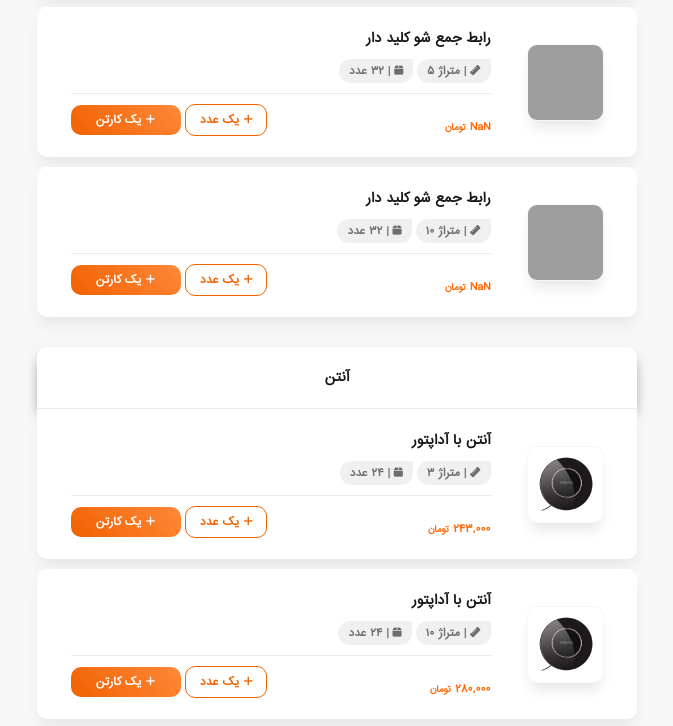
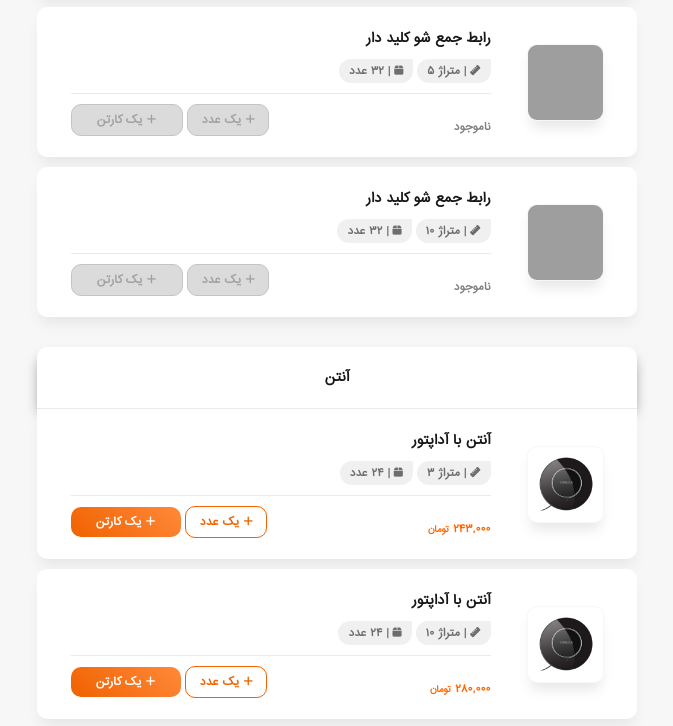
Before and after one commit to autosam/shop, a plain HTML site: page index.html in a window 1280 px wide. Shown: the part 6189-6915 px from the top of the page, without its empty margins (303-976 px from the left). Drawn offline with Linux system fonts and the light colour scheme; grey boxes are pictures that could not be loaded.

Commit message:
new products - add unavailable units

```diff
--- a/db/products.json
+++ b/db/products.json
@@ -375,7 +375,7 @@
   {
     "title": "رابط جمع شو کلید دار",
     "description": "",
-    "price": "عدم موجودی",
+    "price": "-1",
     "image": "resources/product-images/11.png",
     "category": "رابط",
     "tags": {
@@ -386,7 +386,7 @@
   {
     "title": "رابط جمع شو کلید دار",
     "description": "",
-    "price": "عدم موجودی",
+    "price": "-1",
     "image": "resources/product-images/11.png",
     "category": "رابط",
     "tags": {
@@ -484,7 +484,7 @@
   {
     "title": "پرژکتور",
     "description": "",
-    "price": "عدم موجودی",
+    "price": "-1",
     "image": "resources/product-images/20.png",
     "category": "روشنایی",
     "tags": {
@@ -568,7 +568,10 @@
     "price": "62500",
     "image": "resources/product-images/19.png",
     "category": "هویه",
-    "tags": null
+    "tags": {
+      "box_amount": "10",
+      "watt": "40"
+    }
   },
   {
     "title": "نوک",
@@ -576,7 +579,10 @@
     "price": "68500",
     "image": "resources/product-images/19.png",
     "category": "هویه",
-    "tags": null
+    "tags": {
+      "box_amount": "10",
+      "watt": "60"
+    }
   },
   {
     "title": "نوک اورجینال",
@@ -584,7 +590,10 @@
     "price": "125000",
     "image": "resources/product-images/19.png",
     "category": "هویه",
-    "tags": null
+    "tags": {
+      "box_amount": "10",
+      "watt": "40"
+    }
   },
   {
     "title": "نوک اورجینال",
@@ -592,7 +601,10 @@
     "price": "163000",
     "image": "resources/product-images/19.png",
     "category": "هویه",
-    "tags": null
+    "tags": {
+      "box_amount": "10",
+      "watt": "60"
+    }
   },
   {
     "title": "المنت",
--- a/index.html
+++ b/index.html
@@ -100,11 +100,11 @@
                 <div class="product-additional">
                     <span class="product-price">0</span>
                     <div>
-                        <button class="btn default">
+                        <button class="btn action add-single">
                             <i class="fa-solid fa-plus"></i>
                             یک عدد
                         </button>
-                        <button class="btn">
+                        <button class="btn action add-box">
                             <i class="fa-solid fa-plus"></i>
                             یک کارتن
                             <!-- <i class="fa-solid "></i> -->
--- a/main.js
+++ b/main.js
@@ -175,8 +175,10 @@ let productManager = {
             product.classList.remove('hidden');
             product.setAttribute('id', 'prod-' + utils.generateRandomChars());
 
-        let addButton = product.querySelector('.btn.product-action.add'),
-            removeButton = product.querySelector('.btn.product-action.remove'),
+        // let addButton = product.querySelector('.btn.product-action.add'),
+        //     removeButton = product.querySelector('.btn.product-action.remove'),
+        let addBoxButton = product.querySelector('.btn.action.add-box'),
+            addSingleButton = product.querySelector('.btn.action.add-single'),
             orderCount = product.querySelector('.product-order-count'),
             title = product.querySelector('.product-title'),
             description = product.querySelector('.product-description'),
@@ -211,14 +213,22 @@ let productManager = {
 
         product.setAttribute('data-price', price.textContent);
 
-        price.innerHTML = utils.persianNum(price.textContent) + ' <small>تومان</small>';
+        if(o.price >= 0){
+            price.innerHTML = utils.persianNum(price.textContent) + ' <small>تومان</small>';
+        }
+        else {
+            price.innerHTML = `<span style="color: gray"> ناموجود </span>`;
+            addBoxButton.disabled = true;
+            addSingleButton.disabled = true;
+        }
 
-        addButton.onclick = () => {
-            productManager.changeOrderCount(product, 1);
-        }
-        removeButton.onclick = () => {
-            productManager.changeOrderCount(product, -1);
-        }
+        // todo: rewrite this to work with new design
+        // addButton.onclick = () => {
+        //     productManager.changeOrderCount(product, 1);
+        // }
+        // removeButton.onclick = () => {
+        //     productManager.changeOrderCount(product, -1);
+        // }
 
         this.changeOrderCount(product, -1);
 
--- a/styles.css
+++ b/styles.css
@@ -467,21 +467,30 @@ body {
     flex-direction: row;
     justify-content: space-between;
 }
-.product-additional .btn {
+.product-additional .btn.action {
+    font-size: smaller;
+    font-weight: bold;
+    height: 20px;
+}
+.product-additional .btn.action.add-box {
     background: linear-gradient(45deg, #f16100, #ff893a);
     color: white;
-    font-size: smaller;
-    font-weight: bold;
     min-width: 100px;
-    height: 20px;
 }
-.product-additional .btn:is(.default) {
+.product-additional .btn.action.add-single {
     /* background: linear-gradient(45deg, #b8b8b8, #e4e4e4); */
     --color: #f16100;
     background: white;
     border: 1px solid var(--color);
     color: var(--color);
     min-width: 70px;
+}
+.product-additional .btn.action:disabled {
+    /* filter: grayscale() brightness(1.3) contrast(0.6);
+    pointer-events: none; */
+    background: rgb(219, 219, 219);
+    border: 1px solid rgb(196, 196, 196);
+    color: rgb(161, 161, 161);
 }
 
 .product-tags {
```
